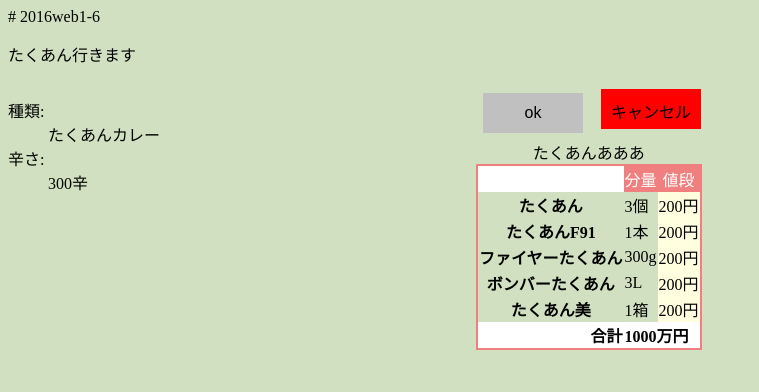
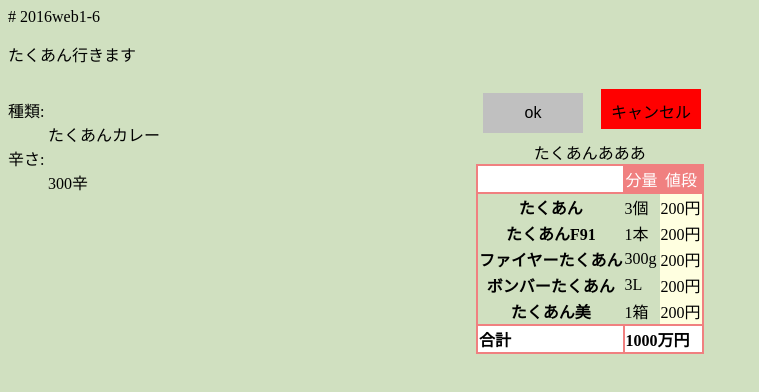
Before and after one commit to takamasa-kujirai/2016web1-6, a plain HTML site: page index.html in a window 1280 px wide. Shown: the whole page, without its empty margins (0-759 px from the left). Drawn offline with Linux system fonts and the light colour scheme.

Commit message:
Update default.css

```diff
--- a/css/default.css
+++ b/css/default.css
@@ -41,15 +41,19 @@ caption{
 background-color:lightyellow;
 }
 thead th,tfoot th{
+border:2px solid lightcoral;
 background-color:white;
-text-align:right;
+
+text-align:left;
 }
 thead td{
+border:2px solid lightcoral;
 color:white;
 background-color:lightcoral;
 text-align:center;
 }
 tfoot td{
+border:2px solid lightcoral;
 font-weight:bold;
 background-color:white;
 }
```
